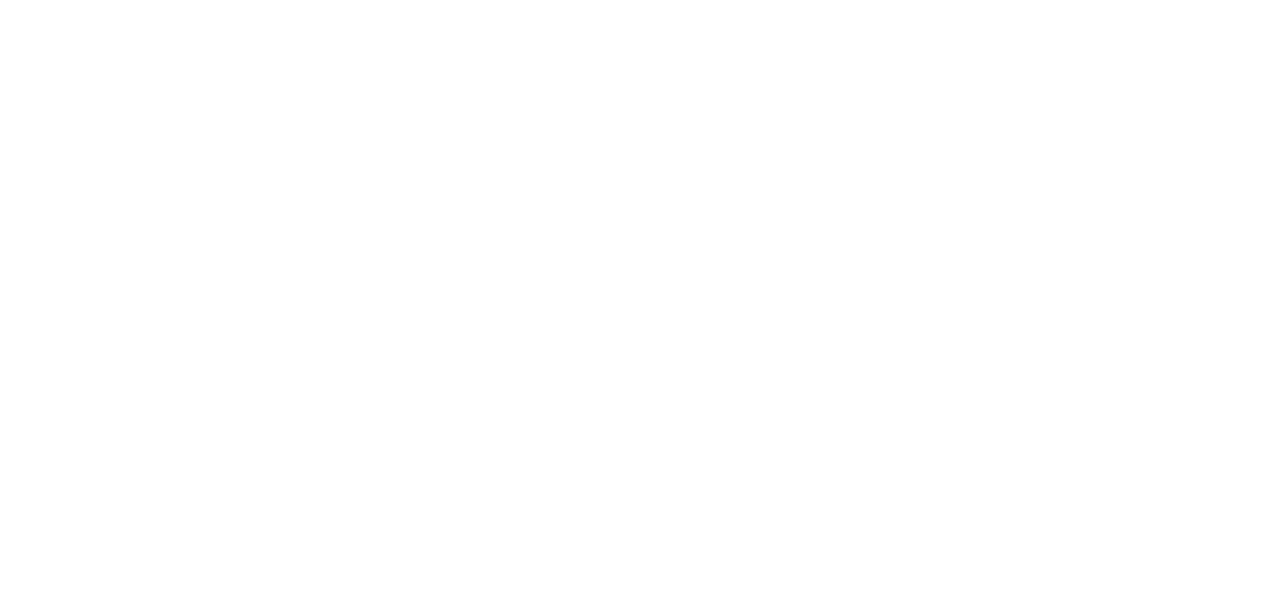
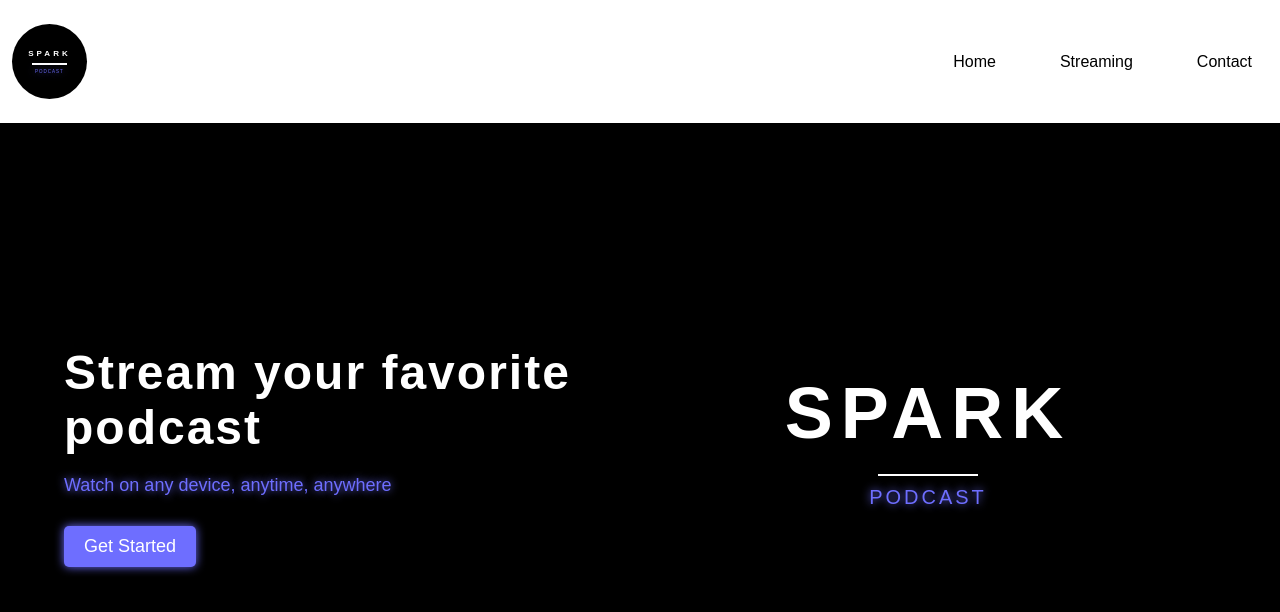
Before and after one commit to Themika/Sparked, a React (Create React App) app in the folder frontend/: page / in a window 1280 px wide. Shown: the top 612 px of the page. Built offline with nearby package versions, Linux system fonts and the light colour scheme.

Commit message:
chore: Update routing in App.js and Navbar.js

```diff
--- a/frontend/src/App.js
+++ b/frontend/src/App.js
@@ -1,9 +1,19 @@
-import './Styles/App.css';
+import "./Styles/App.css";
+import { BrowserRouter as Router, Route, Routes } from "react-router-dom";
+import Home from "./Pages/Home";
+import Streaming from "./Pages/Streaming";
+import Blog from "./Pages/Blog";
 
 function App() {
   return (
     <div className="App">
-
+      <Router>
+        <Routes>
+          <Route path="/" element={<Home />} />
+          <Route path="/streaming" element={<Streaming />} />
+          <Route path="/blog" element={<Blog />} />
+        </Routes>
+      </Router>
     </div>
   );
 }
--- a/frontend/src/Components/Navbar.js
+++ b/frontend/src/Components/Navbar.js
@@ -1,11 +1,24 @@
 import "../Styles/Navbar.css";
+import { Link } from "react-router-dom";
 
 const Navbar = () => {
     return (
         <div className="navbar-wrapper">
-
+            <nav className="navbar">
+                <div className="logo">
+                    <div className="logo-container-navbar">
+                        <h1>SPARK</h1>
+                        <p>PODCAST</p>
+                    </div>
+                </div>
+                <ul className="nav-links">
+                    <li><Link to="/">Home</Link></li>
+                    <li><Link to="/streaming">Streaming</Link></li>
+                    <li><Link to="/Contact">Contact</Link></li>
+                </ul>
+            </nav>
         </div>
     );
 }
 
-export default Navbar
+export default Navbar;
--- a/frontend/src/Pages/Home.js
+++ b/frontend/src/Pages/Home.js
@@ -1,13 +1,27 @@
+import Navbar from "../Components/Navbar";
 import "../Styles/Home.css";
-
-
 
 const Home = () => {
     return (
         <div className="Home-page">
-
+            <div className="navbar-container">
+                <Navbar />
+            </div>
+            <div className="hero-container">
+                <div className="left-side">
+                    <h1>Stream your favorite podcast</h1>
+                    <p>Watch on any device, anytime, anywhere</p>
+                    <button>Get Started</button>
+                </div>
+                <div className="right-side">
+                    <div className="logo-container">
+                        <h1>SPARK</h1>
+                        <p>PODCAST</p>
+                    </div>
+                </div>
+            </div>
         </div>
     );
 }
 
-export default Home
+export default Home;
--- a/frontend/src/Styles/Home.css
+++ b/frontend/src/Styles/Home.css
@@ -0,0 +1,180 @@
+body {
+  margin: 0;
+  padding: 0;
+  box-sizing: border-box;
+  font-family: "Arial", sans-serif;
+  background: #000000; /* Black background to match logo */
+  overflow: hidden;
+}
+
+.Home-page {
+  display: flex;
+  flex-direction: column;
+  justify-content: center;
+  align-items: center;
+  height: 100vh;
+  opacity: 0;
+  animation: fadeIn 1.5s ease-in-out forwards;
+}
+
+.navbar-container {
+  width: 100%;
+  padding: 10px 20px;
+  box-shadow: 0 2px 10px rgba(0, 0, 0, 0.1);
+  background-color: #000000;
+  opacity: 0;
+  animation: slideDown 1.5s ease-in-out forwards;
+  position: fixed;
+  top: 0;
+  z-index: 10;
+}
+
+.hero-container {
+  display: flex;
+  justify-content: space-between;
+  align-items: center;
+  width: 90%;
+  max-width: 1200px;
+  margin-top: 80px; /* Adjusted margin to account for navbar height */
+  opacity: 0;
+  animation: fadeIn 1.5s ease-in-out forwards;
+  animation-delay: 0.5s;
+}
+
+.left-side {
+  flex: 1;
+  color: #ffffff; /* White text color */
+  opacity: 0;
+  transform: translateY(-50px);
+  animation: slideFromTop 1.5s ease-in-out forwards;
+  animation-delay: 0.5s;
+}
+
+.left-side h1 {
+  font-size: 48px;
+  font-weight: bold;
+  margin-bottom: 20px;
+  letter-spacing: 2px;
+}
+
+.left-side p {
+  font-size: 18px;
+  margin-bottom: 30px;
+  color: #6e6eff; /* Neon purple color for text */
+  text-shadow: 0 0 8px #6e6eff;
+}
+
+.left-side button {
+  background-color: #6e6eff; /* Neon purple background for the button */
+  color: #fff;
+  padding: 10px 20px;
+  border: none;
+  border-radius: 5px;
+  cursor: pointer;
+  font-size: 18px;
+  transition: background-color 0.3s ease, transform 0.3s ease;
+  box-shadow: 0 0 10px #6e6eff; /* Glow effect */
+}
+
+.left-side button:hover {
+  background-color: #5b5be8; /* Darker shade of neon purple on hover */
+  transform: scale(1.05); /* Slightly enlarge on hover */
+}
+
+.right-side {
+  flex: 1;
+  text-align: center;
+  display: flex;
+  justify-content: center;
+  align-items: center;
+  opacity: 0;
+  transform: translateY(50px);
+  animation: slideFromBottom 1.5s ease-in-out forwards;
+  animation-delay: 0.5s;
+}
+
+.logo-container {
+  text-align: center;
+  color: #ffffff;
+  opacity: 0;
+  animation: fadeIn 2s ease-in-out forwards;
+  animation-delay: 1s;
+}
+
+.logo-container h1 {
+  font-size: 72px;
+  font-weight: bold;
+  letter-spacing: 8px;
+  margin: 0;
+}
+
+.logo-container h1::after {
+  content: "";
+  display: block;
+  width: 100px;
+  height: 2px;
+  background-color: #ffffff;
+  margin: 20px auto 10px auto;
+}
+
+.logo-container p {
+  font-size: 20px;
+  letter-spacing: 3px;
+  color: #6e6eff;
+  text-shadow: 0 0 8px #6e6eff;
+  margin: 0;
+}
+
+/* Animations */
+@keyframes fadeIn {
+  0% {
+    opacity: 0;
+  }
+  100% {
+    opacity: 1;
+  }
+}
+
+@keyframes slideDown {
+  0% {
+    opacity: 0;
+    transform: translateY(-20px);
+  }
+  100% {
+    opacity: 1;
+    transform: translateY(0);
+  }
+}
+
+@keyframes slideUp {
+  0% {
+    opacity: 0;
+    transform: translateY(50px);
+  }
+  100% {
+    opacity: 1;
+    transform: translateY(0);
+  }
+}
+
+@keyframes slideFromTop {
+  0% {
+    opacity: 0;
+    transform: translateY(-50px);
+  }
+  100% {
+    opacity: 1;
+    transform: translateY(0);
+  }
+}
+
+@keyframes slideFromBottom {
+  0% {
+    opacity: 0;
+    transform: translateY(50px);
+  }
+  100% {
+    opacity: 1;
+    transform: translateY(0);
+  }
+}
--- a/frontend/src/Styles/Navbar.css
+++ b/frontend/src/Styles/Navbar.css
@@ -0,0 +1,100 @@
+body {
+  padding: 0;
+  margin: 0;
+}
+
+.navbar-wrapper {
+  position: fixed;
+  top: 0;
+  left: 0;
+  width: 100%;
+  background-color: #fff;
+  z-index: 100;
+}
+
+.navbar {
+  display: flex;
+  justify-content: space-between;
+  align-items: center;
+  padding: 1.5rem 2rem;
+}
+
+.nav-links {
+  display: flex;
+  list-style: none;
+  margin: 0;
+  padding: 0;
+}
+
+.nav-links li {
+  margin-left: 2rem;
+}
+
+.nav-links a {
+  text-decoration: none;
+  color: #000;
+  padding: 0.5rem 1rem;
+  transition: color 0.3s ease;
+}
+
+.nav-links a:hover {
+  color: #6e6eff;
+}
+
+.logo-container-navbar {
+  display: flex;
+  flex-direction: column;
+  justify-content: center;
+  align-items: center;
+  text-align: center;
+  background-color: #000000;
+  width: 75px;
+  height: 75px;
+  border-radius: 100%;
+  animation: spin 2.5s ease-in-out;
+}
+
+.logo-container-navbar h1 {
+  font-size: 8px;
+  font-weight: bold;
+  letter-spacing: 3px;
+  margin: 0;
+  color: #ffffff;
+  text-align: center;
+}
+
+.logo-container-navbar h1::after {
+  content: "";
+  display: block;
+  width: 35px;
+  height: 2px;
+  background-color: #ffffff;
+  margin: 5px auto 2px auto;
+}
+
+.logo-container-navbar p {
+  font-size: 4.5px;
+  letter-spacing: 1px;
+  color: #6e6eff;
+  text-shadow: 0 0 8px #6e6eff;
+  margin: 2px 0 0 0;
+  text-align: center;
+}
+
+@keyframes spin {
+  0% {
+    transform: rotate(0deg);
+  }
+  100% {
+    transform: rotate(360deg);
+  }
+}
+
+@keyframes fadeIn {
+  0% {
+    opacity: 0;
+  }
+  100% {
+    opacity: 1;
+  }
+}
```
